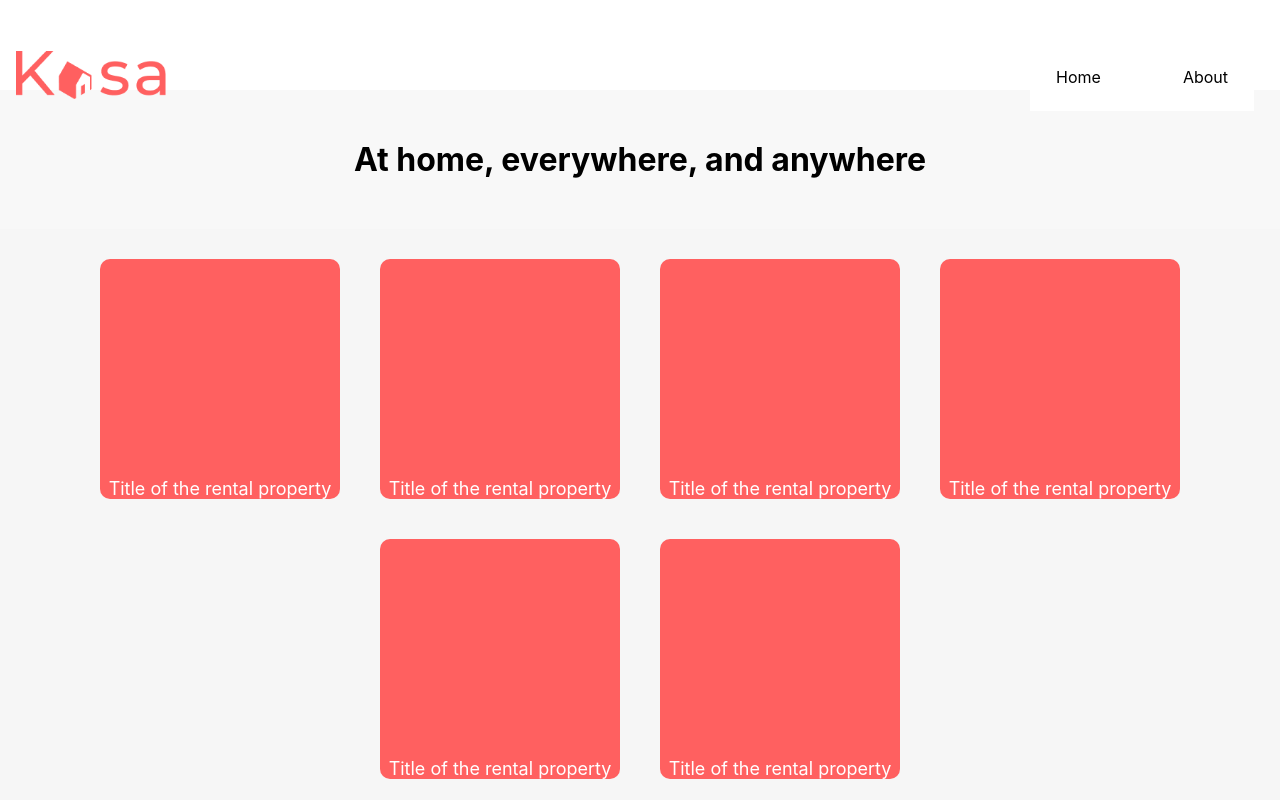
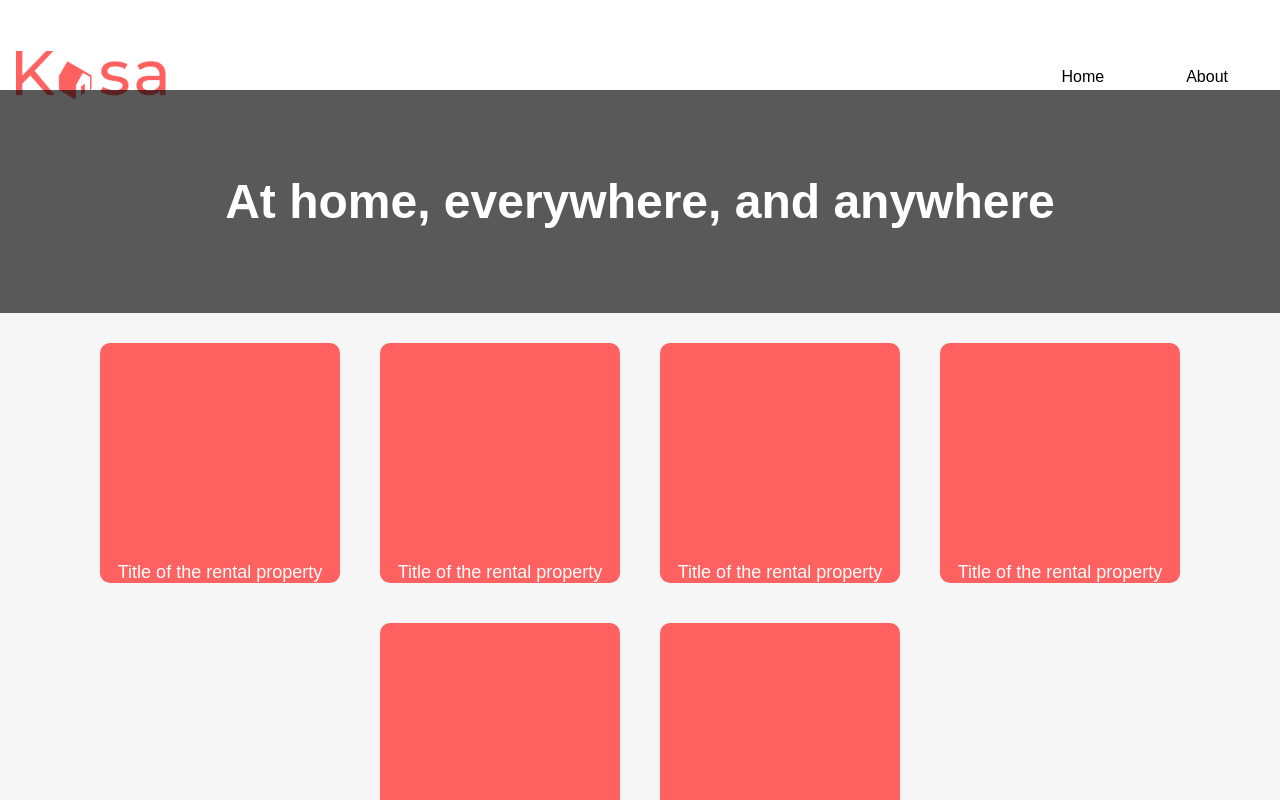
Before and after one commit to dwicks2113/Shiny2, a React (Create React App) app in the folder shinyproject/: page / in a window 1280 px wide. Shown: the top 800 px of the page. Built offline with nearby package versions, Linux system fonts and the light colour scheme.

Commit message:
Added background to Banner

```diff
--- a/shinyproject/src/App.css
+++ b/shinyproject/src/App.css
@@ -1,4 +1,5 @@
 .App {
+  font-family: Montserrat, sans-serif;
   text-align: center;
 }
 
--- a/shinyproject/src/components/Banner.css
+++ b/shinyproject/src/components/Banner.css
@@ -1,9 +1,26 @@
 .banner {
-    background-color: #f8f8f8;
-    padding: 50px 0;
+    background-image: ('../kalen-emsley-Bkci_8qcdvQ-unsplash 2.png');
+    background-size: cover;
+    background-position: center;
+    width: 100%;
+    height: 223px;
+    border-radius: 25px;
+    position: relative;
     text-align: center;
 }
+.overlay {
+    background-color: rgba(0, 0, 0, .65);
+    position: absolute;
+    top: 0;
+    left: 0;
+    right: 0;
+    bottom: 0;
+    display: flex;
+    justify-content: center;
+    align-items: center;
+}
 .banner-text {
-    font-size: 32px;
-    font-weight: bold;
+    color: white;
+    font-size: 48px;
+    font-weight: 700;
 }
--- a/shinyproject/src/components/Banner.js
+++ b/shinyproject/src/components/Banner.js
@@ -4,7 +4,9 @@ import './Banner.css';
 function Banner() {
     return (
         <section className='banner'>
+            <div className="overlay">
             <div className='banner-text'>At home, everywhere, and anywhere</div>
+            </div>
         </section>
     );
 }
```
